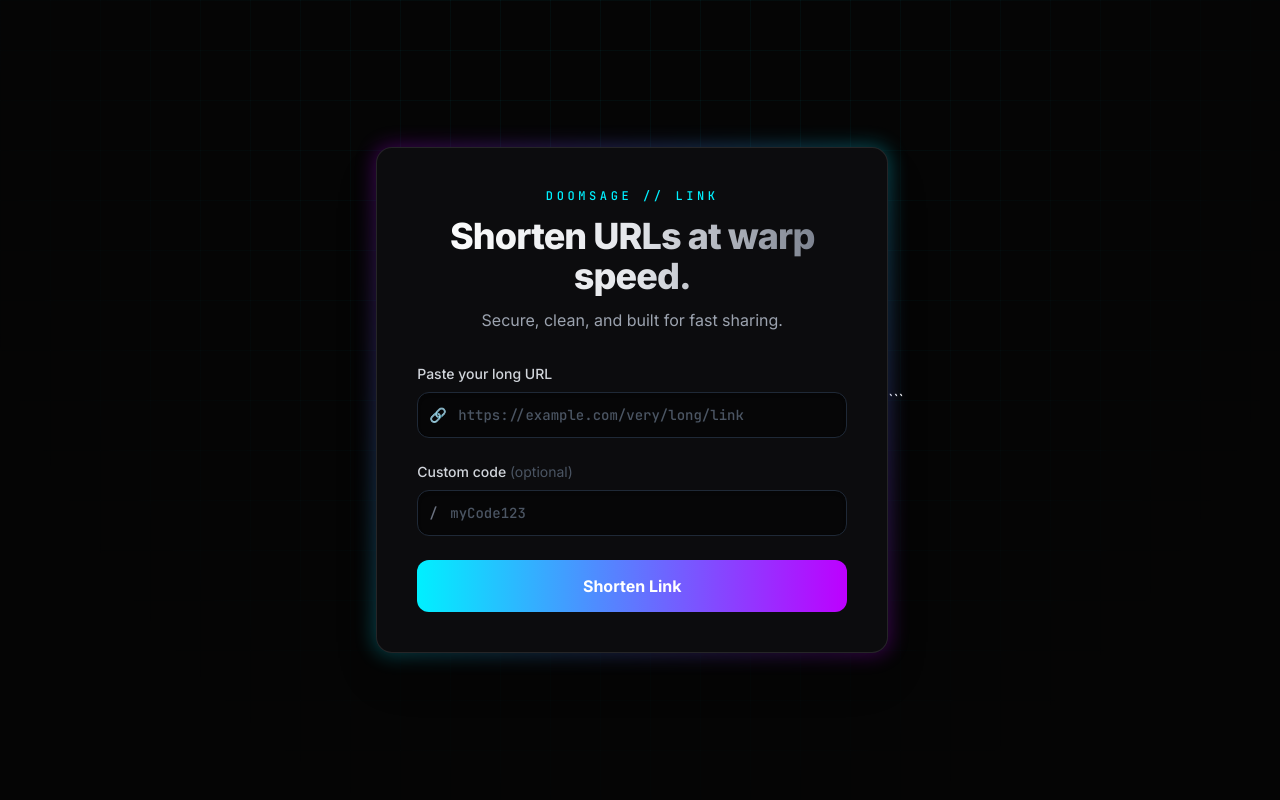
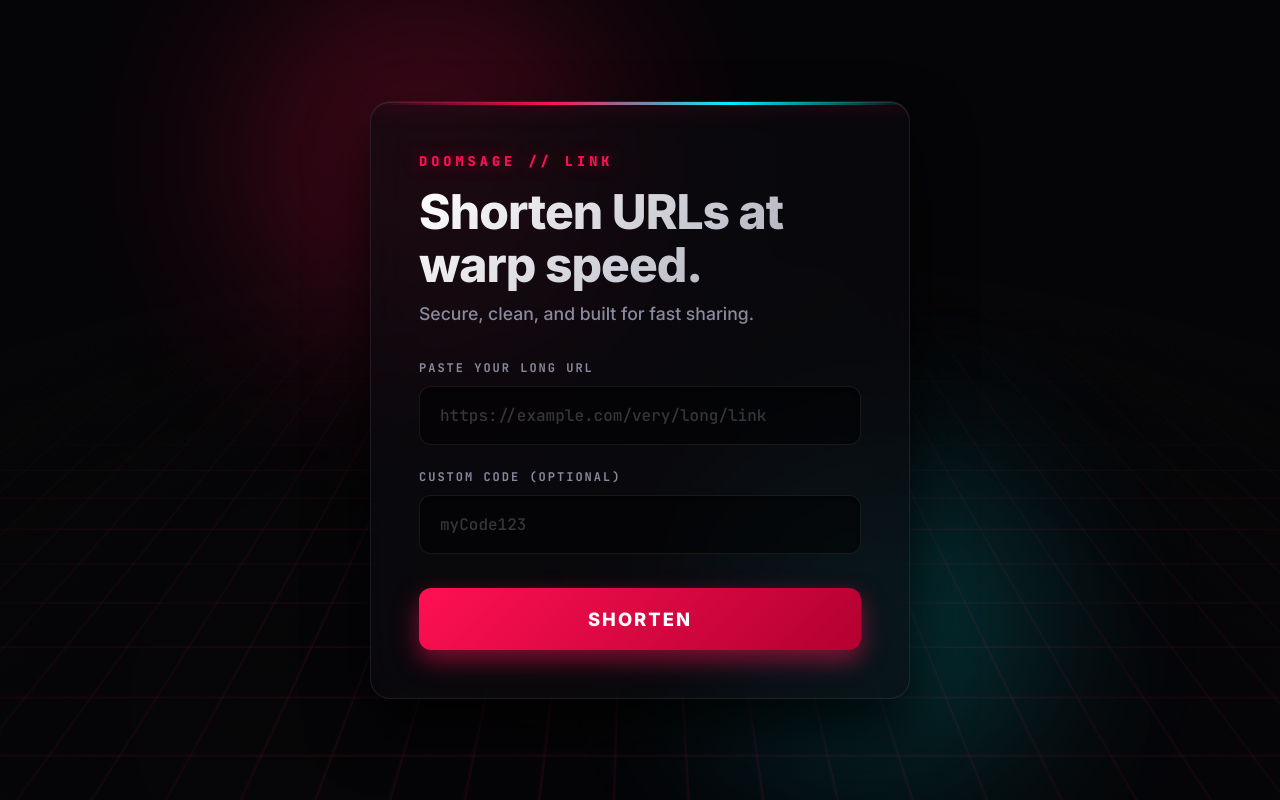
Before and after one commit to doomsage/link, a plain HTML site: page public/index.html in a window 1280 px wide. Drawn offline with nearby package versions, Linux system fonts and the light colour scheme.

Commit message:
Update index.html

````diff
--- a/public/index.html
+++ b/public/index.html
@@ -5,183 +5,438 @@
     <meta charset="UTF-8" />
     <meta name="viewport" content="width=device-width, initial-scale=1.0" />
     <title>Doomsage Link Shortener</title>
-
-    <!-- Fonts -->
     <link rel="preconnect" href="https://fonts.googleapis.com" />
     <link rel="preconnect" href="https://fonts.gstatic.com" crossorigin />
-    <link href="https://fonts.googleapis.com/css2?family=Inter:wght@400;500;700;800&family=JetBrains+Mono:wght@500;700&display=swap" rel="stylesheet" />
-
-    <!-- Tailwind CSS (for rapid UI overhaul) -->
-    <script src="https://cdn.tailwindcss.com"></script>
-    <script>
-      tailwind.config = {
-        theme: {
-          extend: {
-            fontFamily: {
-              sans: ['Inter', 'sans-serif'],
-              mono: ['JetBrains Mono', 'monospace'],
-            },
-            colors: {
-              doomsage: {
-                dark: '#050505',
-                card: '#0c0c0e',
-                cyan: '#00f0ff',
-                purple: '#bd00ff',
-              }
-            }
-          }
-        }
-      }
-    </script>
-
-    <!-- Custom CSS to keep your existing logical classes and add the grid glow -->
+    <link
+      href="https://fonts.googleapis.com/css2?family=Inter:wght@400;500;700;800&family=JetBrains+Mono:wght@500;700;800&display=swap"
+      rel="stylesheet"
+    />
     <style>
-      body {
-        background-color: #050505;
-        color: #ffffff;
+      /* --- ULTRA COOL MONSTER UI --- */
+      :root {
+        --bg-color: #050507;
+        --card-bg: rgba(12, 12, 16, 0.65);
+        --primary: #ff1053; /* Doom Red */
+        --primary-glow: rgba(255, 16, 83, 0.5);
+        --secondary: #00f0ff; /* Sage Cyan */
+        --secondary-glow: rgba(0, 240, 255, 0.4);
+        --text-main: #ffffff;
+        --text-muted: #8a8a9e;
+        --border-color: rgba(255, 255, 255, 0.08);
       }
 
-      /* JS Target Logic Classes */
+      * {
+        box-sizing: border-box;
+        margin: 0;
+        padding: 0;
+      }
+
+      ::selection {
+        background: var(--primary-glow);
+        color: #fff;
+      }
+
+      body {
+        background-color: var(--bg-color);
+        color: var(--text-main);
+        font-family: 'Inter', sans-serif;
+        min-height: 100vh;
+        display: flex;
+        justify-content: center;
+        align-items: center;
+        overflow-x: hidden;
+        position: relative;
+      }
+
+      /* Animated 3D Cyber Grid Background */
+      .grid-glow {
+        position: fixed;
+        inset: -50vw;
+        background:
+          linear-gradient(transparent 95%, rgba(255, 16, 83, 0.15) 100%),
+          linear-gradient(90deg, transparent 95%, rgba(255, 16, 83, 0.15) 100%);
+        background-size: 60px 60px;
+        z-index: -1;
+        transform: perspective(800px) rotateX(60deg) translateY(100px) translateZ(-200px);
+        animation: grid-scroll 8s linear infinite;
+        pointer-events: none;
+      }
+
+      .grid-glow::after {
+        content: '';
+        position: absolute;
+        inset: 0;
+        background: radial-gradient(ellipse at center, transparent 0%, var(--bg-color) 70%);
+      }
+
+      @keyframes grid-scroll {
+        0% { transform: perspective(800px) rotateX(60deg) translateY(0px) translateZ(-200px); }
+        100% { transform: perspective(800px) rotateX(60deg) translateY(60px) translateZ(-200px); }
+      }
+
+      /* Container with ambient glowing orbs */
+      .container {
+        width: 100%;
+        max-width: 580px;
+        padding: 20px;
+        position: relative;
+        z-index: 1;
+      }
+
+      .container::before, .container::after {
+        content: '';
+        position: absolute;
+        border-radius: 50%;
+        filter: blur(90px);
+        z-index: -1;
+        animation: pulse-glow 6s infinite alternate ease-in-out;
+      }
+
+      .container::before {
+        width: 350px; height: 350px;
+        background: var(--primary);
+        top: -100px; left: -100px;
+        opacity: 0.15;
+      }
+
+      .container::after {
+        width: 300px; height: 300px;
+        background: var(--secondary);
+        bottom: -50px; right: -100px;
+        opacity: 0.1;
+        animation-delay: -3s;
+      }
+
+      @keyframes pulse-glow {
+        0% { transform: scale(0.8); opacity: 0.1; }
+        100% { transform: scale(1.1); opacity: 0.25; }
+      }
+
+      /* Glassmorphic Cyber Card */
+      .card {
+        background: var(--card-bg);
+        backdrop-filter: blur(24px);
+        -webkit-backdrop-filter: blur(24px);
+        border: 1px solid var(--border-color);
+        border-radius: 20px;
+        padding: 48px;
+        box-shadow: 0 30px 60px rgba(0, 0, 0, 0.8), inset 0 1px 0 rgba(255, 255, 255, 0.1);
+        position: relative;
+        overflow: hidden;
+      }
+
+      .card::before {
+        content: '';
+        position: absolute;
+        top: 0; left: 0; right: 0; height: 3px;
+        background: linear-gradient(90deg, transparent, var(--primary), var(--secondary), transparent);
+        box-shadow: 0 0 20px var(--primary-glow);
+      }
+
+      /* Typography */
+      .brand {
+        font-family: 'JetBrains Mono', monospace;
+        color: var(--primary);
+        font-size: 0.85rem;
+        font-weight: 800;
+        letter-spacing: 4px;
+        margin-bottom: 16px;
+        text-transform: uppercase;
+        text-shadow: 0 0 15px var(--primary-glow);
+        display: inline-block;
+      }
+
+      h1 {
+        font-size: 3rem;
+        font-weight: 800;
+        margin-bottom: 12px;
+        line-height: 1.1;
+        background: linear-gradient(135deg, #ffffff 0%, #a0a0b0 100%);
+        -webkit-background-clip: text;
+        -webkit-text-fill-color: transparent;
+        letter-spacing: -1px;
+      }
+
+      .subtitle {
+        color: var(--text-muted);
+        font-size: 1.1rem;
+        margin-bottom: 36px;
+        font-weight: 500;
+      }
+
+      /* Forms and Inputs */
+      form { display: flex; flex-direction: column; }
+
+      label {
+        font-family: 'JetBrains Mono', monospace;
+        font-size: 0.75rem;
+        text-transform: uppercase;
+        letter-spacing: 2px;
+        color: var(--text-muted);
+        margin-bottom: 10px;
+        font-weight: 700;
+      }
+
+      input {
+        background: rgba(0, 0, 0, 0.5);
+        border: 1px solid var(--border-color);
+        border-radius: 12px;
+        padding: 18px 20px;
+        color: var(--text-main);
+        font-family: 'JetBrains Mono', monospace;
+        font-size: 1rem;
+        margin-bottom: 24px;
+        transition: all 0.3s cubic-bezier(0.4, 0, 0.2, 1);
+        box-shadow: inset 0 2px 6px rgba(0, 0, 0, 0.5);
+      }
+
+      input:focus {
+        outline: none;
+        border-color: var(--primary);
+        background: rgba(0, 0, 0, 0.7);
+        box-shadow: 0 0 0 4px rgba(255, 16, 83, 0.15), inset 0 2px 6px rgba(0, 0, 0, 0.5);
+        transform: translateY(-2px);
+      }
+
+      input::placeholder {
+        color: rgba(255, 255, 255, 0.2);
+      }
+
+      /* Monster Submit Button */
+      button[type="submit"] {
+        background: linear-gradient(135deg, var(--primary) 0%, #b30030 100%);
+        color: white;
+        border: none;
+        padding: 20px;
+        border-radius: 12px;
+        font-family: 'Inter', sans-serif;
+        font-weight: 800;
+        font-size: 1.15rem;
+        text-transform: uppercase;
+        letter-spacing: 2px;
+        cursor: pointer;
+        transition: all 0.3s cubic-bezier(0.4, 0, 0.2, 1);
+        position: relative;
+        overflow: hidden;
+        display: flex;
+        justify-content: center;
+        align-items: center;
+        gap: 12px;
+        box-shadow: 0 10px 25px var(--primary-glow);
+        margin-top: 10px;
+      }
+
+      button[type="submit"]:hover {
+        transform: translateY(-3px);
+        box-shadow: 0 15px 35px var(--primary-glow);
+        background: linear-gradient(135deg, #ff2a6a 0%, #cc0038 100%);
+      }
+
+      button[type="submit"]:active {
+        transform: translateY(1px);
+        box-shadow: 0 5px 15px var(--primary-glow);
+      }
+
+      /* Cyber Glitch Sweep on Hover */
+      button[type="submit"]::before {
+        content: '';
+        position: absolute;
+        top: 0; left: -100%;
+        width: 100%; height: 100%;
+        background: linear-gradient(90deg, transparent, rgba(255, 255, 255, 0.25), transparent);
+        transition: all 0.6s ease;
+        transform: skewX(-20deg);
+      }
+
+      button[type="submit"]:hover::before {
+        left: 100%;
+        transition: 0.7s ease;
+      }
+
+      button:disabled {
+        opacity: 0.7;
+        cursor: not-allowed;
+        transform: none !important;
+      }
+
+      /* State Classes (Logic Dependent) */
       .hidden { display: none !important; }
 
-      /* Futuristic Grid Glow Background */
-      .grid-glow {
-        position: fixed;
-        inset: 0;
-        z-index: -1;
-        background-size: 50px 50px;
-        background-image:
-          linear-gradient(to right, rgba(0, 240, 255, 0.04) 1px, transparent 1px),
-          linear-gradient(to bottom, rgba(0, 240, 255, 0.04) 1px, transparent 1px);
-        mask-image: radial-gradient(ellipse at top, black 20%, transparent 80%);
-        -webkit-mask-image: radial-gradient(ellipse at top, black 20%, transparent 80%);
+      .spinner {
+        width: 22px;
+        height: 22px;
+        border: 3px solid rgba(255, 255, 255, 0.2);
+        border-radius: 50%;
+        border-top-color: #fff;
+        animation: spin 0.8s ease-in-out infinite;
       }
 
-      /* Animated Gradient Border for Card */
-      .card-wrapper {
-        position: relative;
-      }
-      .card-wrapper::before {
-        content: "";
-        position: absolute;
-        inset: -2px;
-        border-radius: 1.1rem;
-        background: linear-gradient(45deg, #00f0ff, #bd00ff, #00f0ff);
-        z-index: -1;
-        filter: blur(10px);
-        opacity: 0.3;
-        transition: opacity 0.3s ease;
-      }
-      .card-wrapper:hover::before {
-        opacity: 0.5;
+      @keyframes spin { to { transform: rotate(360deg); } }
+
+      /* Error Alert */
+      .error {
+        margin-top: 24px;
+        padding: 16px 20px;
+        background: rgba(255, 16, 83, 0.1);
+        border: 1px solid rgba(255, 16, 83, 0.3);
+        border-left: 4px solid var(--primary);
+        border-radius: 8px;
+        color: #ff4d79;
+        font-size: 0.95rem;
+        font-weight: 500;
+        animation: slideDown 0.4s cubic-bezier(0.175, 0.885, 0.32, 1.275);
       }
 
-      /* Custom Spinner for the button */
-      .spinner {
-        border: 3px solid rgba(255, 255, 255, 0.1);
-        border-top-color: #ffffff;
-        border-radius: 50%;
-        width: 1.25rem;
-        height: 1.25rem;
-        animation: spin 1s linear infinite;
-        display: inline-block;
-        margin-left: 0.5rem;
-        vertical-align: middle;
+      /* Result Success Box */
+      .result {
+        margin-top: 30px;
+        padding: 24px;
+        background: linear-gradient(135deg, rgba(0, 240, 255, 0.08), rgba(0, 240, 255, 0.01));
+        border: 1px solid rgba(0, 240, 255, 0.2);
+        border-radius: 16px;
+        position: relative;
+        animation: slideUp 0.5s cubic-bezier(0.175, 0.885, 0.32, 1.275);
+        box-shadow: 0 10px 30px rgba(0, 0, 0, 0.5);
       }
 
-      @keyframes spin {
-        to { transform: rotate(360deg); }
+      .result::before {
+        content: '';
+        position: absolute;
+        left: -1px; top: 15%; bottom: 15%; width: 4px;
+        background: var(--secondary);
+        border-radius: 0 4px 4px 0;
+        box-shadow: 0 0 15px var(--secondary);
+      }
+
+      .result > p:first-child {
+        color: var(--secondary);
+        font-family: 'JetBrains Mono', monospace;
+        font-size: 0.8rem;
+        text-transform: uppercase;
+        letter-spacing: 2px;
+        margin-bottom: 16px;
+        font-weight: 700;
+        text-shadow: 0 0 8px var(--secondary-glow);
+      }
+
+      .result-row {
+        display: flex;
+        align-items: center;
+        gap: 12px;
+        background: rgba(0, 0, 0, 0.6);
+        padding: 14px 18px;
+        border-radius: 10px;
+        border: 1px solid rgba(255, 255, 255, 0.06);
+      }
+
+      #shortUrl {
+        flex: 1;
+        color: #fff;
+        font-family: 'JetBrains Mono', monospace;
+        font-size: 1.15rem;
+        text-decoration: none;
+        white-space: nowrap;
+        overflow: hidden;
+        text-overflow: ellipsis;
+        transition: all 0.3s ease;
+      }
+
+      #shortUrl:hover {
+        color: var(--secondary);
+        text-shadow: 0 0 12px var(--secondary-glow);
+      }
+
+      #copyBtn {
+        background: rgba(0, 240, 255, 0.1);
+        color: var(--secondary);
+        border: 1px solid rgba(0, 240, 255, 0.3);
+        padding: 10px 20px;
+        border-radius: 8px;
+        font-weight: 700;
+        cursor: pointer;
+        transition: all 0.2s;
+        font-family: 'Inter', sans-serif;
+        text-transform: uppercase;
+        letter-spacing: 1px;
+        font-size: 0.85rem;
+      }
+
+      #copyBtn:hover {
+        background: rgba(0, 240, 255, 0.25);
+        box-shadow: 0 0 20px rgba(0, 240, 255, 0.3);
+        transform: scale(1.05);
+      }
+
+      .copy-state {
+        color: var(--secondary);
+        font-size: 0.85rem;
+        margin-top: 14px;
+        text-align: right;
+        font-weight: 700;
+        animation: fadeIn 0.3s ease;
+        font-family: 'JetBrains Mono', monospace;
+        letter-spacing: 1px;
+      }
+
+      /* Animations */
+      @keyframes slideUp {
+        from { opacity: 0; transform: translateY(30px); }
+        to { opacity: 1; transform: translateY(0); }
+      }
+      @keyframes slideDown {
+        from { opacity: 0; transform: translateY(-15px); }
+        to { opacity: 1; transform: translateY(0); }
+      }
+      @keyframes fadeIn {
+        from { opacity: 0; }
+        to { opacity: 1; }
+      }
+
+      /* Mobile Adjustments */
+      @media (max-width: 600px) {
+        .card { padding: 32px 24px; }
+        h1 { font-size: 2.2rem; }
+        .result-row { flex-direction: column; align-items: stretch; }
+        #copyBtn { width: 100%; text-align: center; }
       }
     </style>
   </head>
-  <body class="min-h-screen flex items-center justify-center p-4 font-sans selection:bg-doomsage-purple selection:text-white">
+  <body>
+    <div class="grid-glow" aria-hidden="true"></div>
+    <main class="container">
+      <section class="card">
+        <p class="brand">DOOMSAGE // LINK</p>
+        <h1>Shorten URLs at warp speed.</h1>
+        <p class="subtitle">Secure, clean, and built for fast sharing.</p>
 
-    <!-- Background Effect -->
-    <div class="grid-glow" aria-hidden="true"></div>
+        <form id="shortener-form" novalidate>
+          <label for="url">Paste your long URL</label>
+          <input id="url" name="url" type="url" placeholder="https://example.com/very/long/link" required />
 
-    <main class="container w-full max-w-lg z-10">
-      <section class="card-wrapper">
-        <div class="card bg-doomsage-card border border-white/10 rounded-2xl p-8 md:p-10 shadow-2xl backdrop-blur-xl">
+          <label for="customCode">Custom code (optional)</label>
+          <input id="customCode" name="customCode" type="text" placeholder="myCode123" maxlength="40" />
 
-          <!-- Header section -->
-          <div class="mb-8 text-center">
-            <p class="brand text-doomsage-cyan font-mono text-xs tracking-[0.3em] uppercase mb-3">Doomsage // Link</p>
-            <h1 class="text-3xl md:text-4xl font-extrabold mb-3 tracking-tight text-transparent bg-clip-text bg-gradient-to-r from-white via-gray-200 to-gray-500">
-              Shorten URLs at warp speed.
-            </h1>
-            <p class="subtitle text-gray-400 text-sm md:text-base">Secure, clean, and built for fast sharing.</p>
+          <button id="shortenBtn" type="submit">
+            <span class="btn-label">Shorten</span>
+            <span class="spinner hidden" aria-hidden="true"></span>
+          </button>
+        </form>
+
+        <p id="error" class="error hidden" role="alert"></p>
+
+        <article id="result" class="result hidden" aria-live="polite">
+          <p>Short URL ready:</p>
+          <div class="result-row">
+            <a id="shortUrl" href="#" target="_blank" rel="noopener noreferrer"></a>
+            <button id="copyBtn" type="button">Copy</button>
           </div>
-
-          <!-- Form -->
-          <form id="shortener-form" class="space-y-6" novalidate>
-            <div class="flex flex-col gap-2">
-              <label for="url" class="text-sm font-medium text-gray-300">Paste your long URL</label>
-              <div class="relative">
-                <div class="absolute inset-y-0 left-0 pl-3 flex items-center pointer-events-none text-gray-500 font-mono text-sm">
-                  🔗
-                </div>
-                <input
-                  id="url"
-                  name="url"
-                  type="url"
-                  placeholder="https://example.com/very/long/link"
-                  class="w-full bg-black/50 border border-gray-800 text-white placeholder-gray-600 rounded-xl pl-10 pr-4 py-3 focus:outline-none focus:border-doomsage-cyan focus:ring-1 focus:ring-doomsage-cyan transition-all font-mono text-sm shadow-inner"
-                  required
-                />
-              </div>
-            </div>
-
-            <div class="flex flex-col gap-2">
-              <label for="customCode" class="text-sm font-medium text-gray-300">Custom code <span class="text-gray-600 font-normal">(optional)</span></label>
-              <div class="relative">
-                <div class="absolute inset-y-0 left-0 pl-3 flex items-center pointer-events-none text-gray-500 font-mono text-sm">
-                  /
-                </div>
-                <input
-                  id="customCode"
-                  name="customCode"
-                  type="text"
-                  placeholder="myCode123"
-                  maxlength="40"
-                  class="w-full bg-black/50 border border-gray-800 text-white placeholder-gray-600 rounded-xl pl-8 pr-4 py-3 focus:outline-none focus:border-doomsage-purple focus:ring-1 focus:ring-doomsage-purple transition-all font-mono text-sm shadow-inner"
-                />
-              </div>
-            </div>
-
-            <button id="shortenBtn" type="submit" class="w-full group relative flex justify-center items-center py-3.5 px-4 rounded-xl font-bold text-white bg-gradient-to-r from-doomsage-cyan to-doomsage-purple hover:opacity-90 hover:shadow-[0_0_20px_rgba(189,0,255,0.4)] transition-all duration-300 overflow-hidden">
-              <span class="absolute inset-0 w-full h-full bg-white/20 group-hover:translate-x-full transition-transform duration-500 ease-out -translate-x-full z-0"></span>
-              <span class="btn-label relative z-10">Shorten Link</span>
-              <span class="spinner hidden relative z-10" aria-hidden="true"></span>
-            </button>
-          </form>
-
-          <!-- Status & Results -->
-          <p id="error" class="error hidden mt-5 p-3 rounded-lg bg-red-950/50 border border-red-500/30 text-red-400 text-sm font-medium text-center" role="alert"></p>
-
-          <article id="result" class="result hidden mt-6 p-1 rounded-xl bg-gradient-to-r from-doomsage-cyan/30 to-doomsage-purple/30" aria-live="polite">
-            <div class="bg-doomsage-dark rounded-lg p-5">
-              <p class="text-xs text-gray-400 uppercase tracking-wider mb-2 font-semibold">Short URL Ready</p>
-              <div class="result-row flex flex-col sm:flex-row items-stretch sm:items-center gap-3">
-                <div class="flex-1 overflow-hidden bg-black/50 rounded-lg border border-gray-800 p-3 flex items-center">
-                  <a id="shortUrl" href="#" target="_blank" rel="noopener noreferrer" class="text-doomsage-cyan font-mono text-sm truncate hover:underline hover:text-white transition-colors block w-full"></a>
-                </div>
-                <button id="copyBtn" type="button" class="whitespace-nowrap px-5 py-3 rounded-lg font-mono text-sm font-bold text-white bg-white/10 hover:bg-white/20 border border-white/10 transition-colors">
-                  Copy
-                </button>
-              </div>
-              <p id="copyState" class="copy-state hidden mt-2 text-green-400 text-xs font-mono text-right">✓ Copied to clipboard!</p>
-            </div>
-          </article>
-
-        </div>
+          <p id="copyState" class="copy-state hidden">Copied!</p>
+        </article>
       </section>
     </main>
 
-    <!-- Original External Scripts (Logic Untouched) -->
     <script src="/config.js"></script>
     <script src="https://cdn.jsdelivr.net/npm/@supabase/supabase-js@2"></script>
     <script src="/app.js" defer></script>
   </body>
 </html>
-
-```
````
